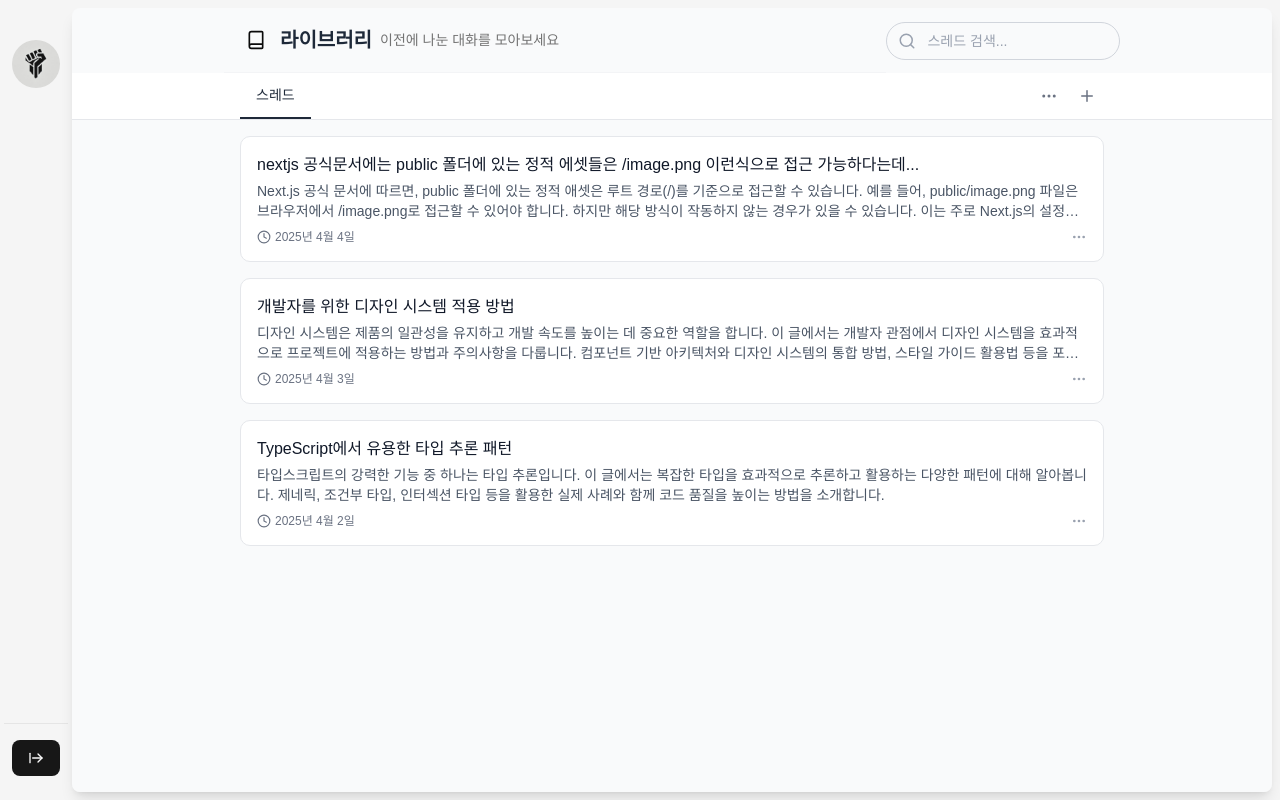
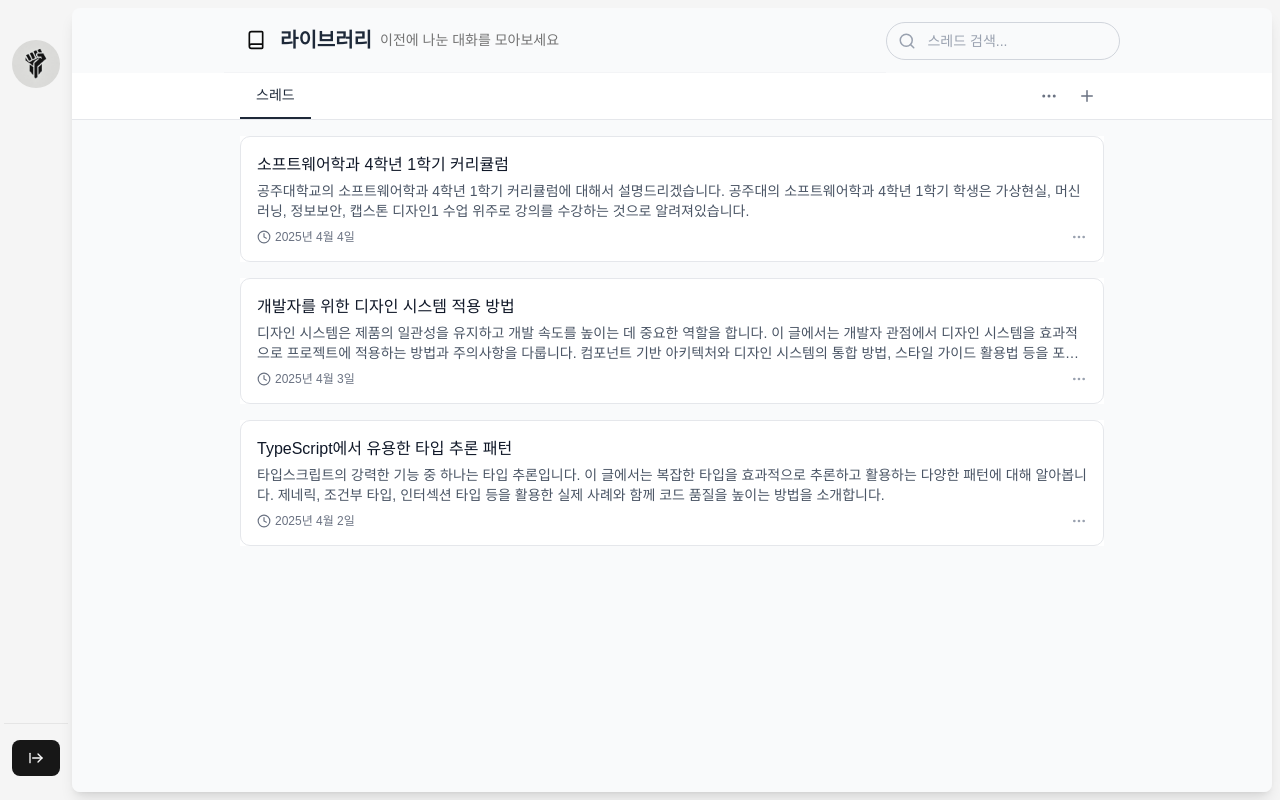
Before and after one commit to KNUckle-llm/frontend, a Next.js app: page /threads in a window 1280 px wide. Built offline with nearby package versions, Linux system fonts and the light colour scheme; a web font is replaced by a local one.

Commit message:
feat: update post links to use Next.js Link component

```diff
--- a/src/app/threads/page.tsx
+++ b/src/app/threads/page.tsx
@@ -1,16 +1,16 @@
 import React from "react";
 import { Search, MoreHorizontal, Plus, Clock, Book } from "lucide-react";
 import Header from "@/app/entities/common/Header";
+import Link from "next/link";
 
 const LibraryPage = () => {
   // 샘플 게시글 데이터
   const posts = [
     {
-      id: 3,
-      title:
-        "nextjs 공식문서에는 public 폴더에 있는 정적 에셋들은 /image.png 이런식으로 접근 가능하다는데...",
+      id: "67f669e1fdc5c857d8df3e5b",
+      title: "소프트웨어학과 4학년 1학기 커리큘럼",
       content:
-        "Next.js 공식 문서에 따르면, public 폴더에 있는 정적 애셋은 루트 경로(/)를 기준으로 접근할 수 있습니다. 예를 들어, public/image.png 파일은 브라우저에서 /image.png로 접근할 수 있어야 합니다. 하지만 해당 방식이 작동하지 않는 경우가 있을 수 있습니다. 이는 주로 Next.js의 설정이나 환경에 따른 문제일 수 있습니다.",
+        "공주대학교의 소프트웨어학과 4학년 1학기 커리큘럼에 대해서 설명드리겠습니다. 공주대의 소프트웨어학과 4학년 1학기 학생은 가상현실, 머신러닝, 정보보안, 캡스톤 디자인1 수업 위주로 강의를 수강하는 것으로 알려져있습니다.",
       timestamp: "2025년 4월 4일",
     },
 
@@ -74,13 +74,14 @@ const LibraryPage = () => {
 
       {/* 메인 컨텐츠 */}
       <main className="max-w-4xl mx-auto px-4 py-4">
-        <div className="space-y-4">
+        <div className="flex flex-col gap-4">
           {posts.map((post) => (
-            <div
+            <Link
+              href={"/search/" + post.id}
               key={post.id}
-              className="bg-white rounded-lg border border-gray-200 overflow-hidden hover:shadow-sm transition-shadow duration-200"
+              className="w-full h-full bg-white "
             >
-              <div className="p-4">
+              <div className="p-4 border border-gray-200 rounded-lg  overflow-hidden hover:shadow-sm transition-shadow duration-200">
                 <h2 className="text-base font-medium text-gray-900 mb-1">
                   {post.title}
                 </h2>
@@ -97,7 +98,7 @@ const LibraryPage = () => {
                   </button>
                 </div>
               </div>
-            </div>
+            </Link>
           ))}
         </div>
       </main>
```
